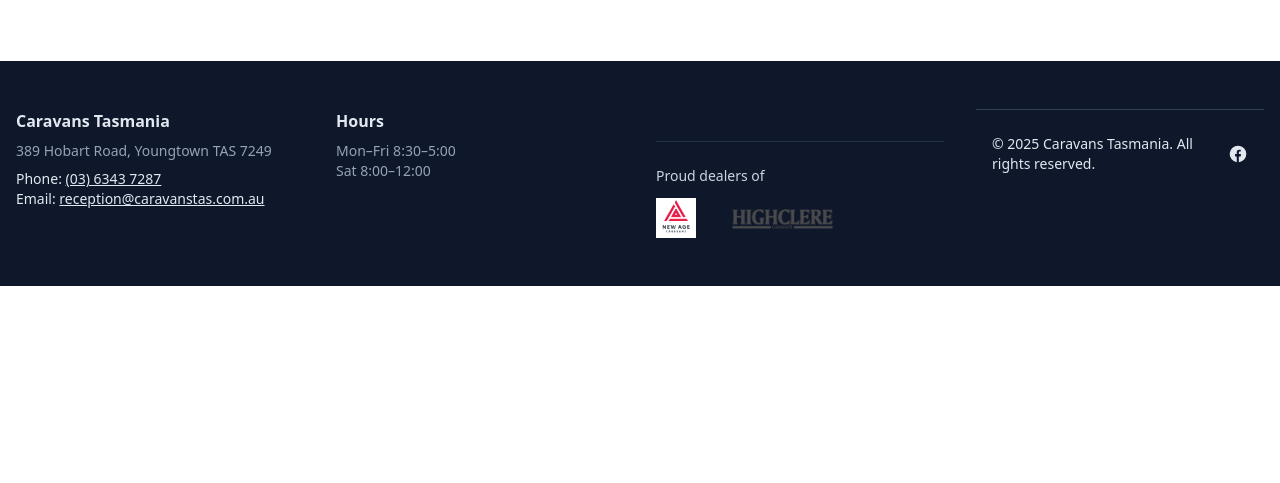
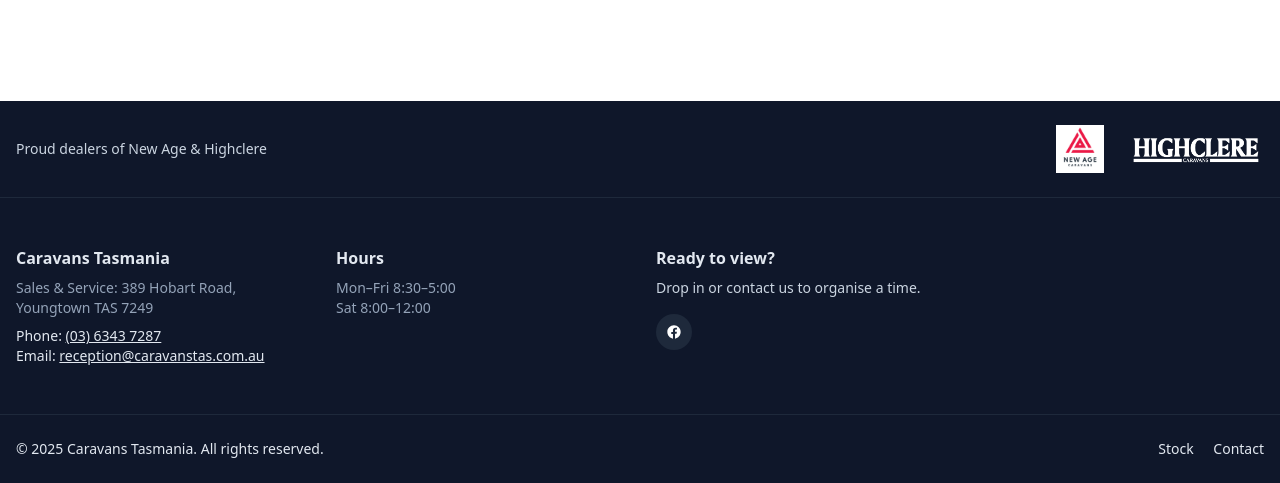
Before and after one commit to TasFknWegian/Ctas, a plain HTML site: page index1.html in a window 1280 px wide. Shown: the part 3014-3497 px from the top of the page. Before the commit the page ends 3300 px from the top, so only its background shows below. Drawn offline with nearby package versions, Linux system fonts and the light colour scheme.

Commit message:
Update index1.html

```diff
--- a/index1.html
+++ b/index1.html
@@ -17,6 +17,10 @@
   <meta name="twitter:card" content="summary">
 
   <script src="https://cdn.tailwindcss.com"></script>
+  <style>
+  /* make dark logos “white” on dark footer */
+  .logo-white { filter: brightness(0) invert(1); }
+</style>
   <style>
     html { scroll-behavior: smooth; }
     [id] { scroll-margin-top: 96px; }
@@ -442,46 +446,63 @@
     </div>
   </section>
 
-  <!-- Footer -->
-   <footer class="bg-slate-900 text-slate-200">
+<footer class="bg-slate-900 text-slate-200 mt-10">
+  <!-- Dealer strip -->
+  <div class="border-b border-slate-800">
+    <div class="max-w-7xl mx-auto px-4 py-6 flex items-center justify-between gap-6 flex-wrap">
+      <p class="text-sm text-slate-300">Proud dealers of New Age &amp; Highclere</p>
+      <div class="flex items-center gap-6">
+        <!-- New Age (keep colours) -->
+        <img src="assets/347646878_910836809978084_4849413234819503772_n.png"
+             alt="New Age Caravans" class="h-10 md:h-12 w-auto object-contain" loading="lazy" decoding="async">
+        <!-- Highclere (invert to white) -->
+        <img src="assets/Highclere-Caravans-logo-2.png"
+             alt="Highclere Caravans" class="h-8 md:h-10 w-auto object-contain logo-white" loading="lazy" decoding="async">
+      </div>
+    </div>
+  </div>
+
+  <!-- Main footer -->
   <div class="max-w-7xl mx-auto px-4 py-12 grid md:grid-cols-4 gap-8">
     <div>
       <h4 class="font-semibold">Caravans Tasmania</h4>
-        <p class="text-sm text-slate-400 mt-2">389 Hobart Road, Youngtown TAS 7249</p>
+      <p class="text-sm text-slate-400 mt-2">Sales &amp; Service: 389 Hobart Road, Youngtown TAS 7249</p>
       <p class="mt-2 text-sm">
-          Phone: <a class="underline" href="tel:+61363437287">(03) 6343 7287</a><br/>
+        Phone: <a class="underline" href="tel:+61363437287">(03) 6343 7287</a><br>
         Email: <a class="underline" href="mailto:reception@caravanstas.com.au">reception@caravanstas.com.au</a>
       </p>
     </div>
-
     <div>
       <h5 class="font-semibold">Hours</h5>
-        <p class="text-sm text-slate-400 mt-2">Mon–Fri 8:30–5:00<br/>Sat 8:00–12:00</p>
+      <p class="text-sm text-slate-400 mt-2">Mon–Fri 8:30–5:00<br>Sat 8:00–12:00</p>
     </div>
-
-<div class="mt-8 border-t border-slate-700/60 pt-6">
-  <p class="text-sm text-slate-300 mb-3">Proud dealers of</p>
-  <div class="flex flex-wrap items-center gap-8">
-    <img src="assets/347646878_910836809978084_4849413234819503772_n.png" alt="New Age Caravans" class="h-10 w-auto">
-    <img src="assets/Highclere-Caravans-logo-2.png" alt="Highclere Caravans" class="h-8 w-auto opacity-90">
-  </div>
-</div>
-
-
-    <div class="border-t border-slate-700">
-      <div class="max-w-7xl mx-auto px-4 py-6 text-sm flex flex-col md:flex-row items-center justify-between gap-4">
-        <p>© <span id="year"></span> Caravans Tasmania. All rights reserved.</p>
-        <div class="flex items-center gap-4">
-          <!-- Facebook -->
-          <a href="https://www.facebook.com/caravanstasmania/" target="_blank" rel="noopener" aria-label="Facebook">
-            <svg xmlns="http://www.w3.org/2000/svg" class="h-5 w-5 fill-current hover:text-blue-400" viewBox="0 0 24 24">
-              <path d="M22 12a10 10 0 1 0-11.5 9.9v-7h-2v-3h2v-2c0-2 1.2-3 3-3 .9 0 1.8.1 1.8.1v2h-1c-1 0-1.3.6-1.3 1.2v1.7h2.6l-.4 3h-2.2v7A10 10 0 0 0 22 12"/>
+    <div class="md:col-span-2">
+      <h5 class="font-semibold">Ready to view?</h5>
+      <p class="text-sm text-slate-300 mt-2">Drop in or contact us to organise a time.</p>
+      <div class="mt-4 flex items-center gap-3">
+        <!-- Facebook icon (SVG) -->
+        <a href="https://www.facebook.com/caravanstasmania/" target="_blank" rel="noopener"
+           class="inline-flex items-center justify-center w-9 h-9 rounded-full bg-slate-800 hover:bg-slate-700 transition">
+          <svg xmlns="http://www.w3.org/2000/svg" viewBox="0 0 24 24" class="w-4 h-4 fill-white" aria-hidden="true">
+            <path d="M22 12.06C22 6.5 17.52 2 12 2S2 6.5 2 12.06c0 5 3.66 9.14 8.44 9.94v-7.03H7.9v-2.9h2.54V9.41c0-2.5 1.49-3.89 3.77-3.89 1.09 0 2.23.2 2.23.2v2.45h-1.26c-1.24 0-1.63.77-1.63 1.56v1.87h2.78l-.44 2.9h-2.34V22c4.78-.8 8.44-4.94 8.44-9.94Z"/>
           </svg>
+          <span class="sr-only">Facebook</span>
         </a>
       </div>
     </div>
   </div>
+
+  <div class="border-t border-slate-800">
+    <div class="max-w-7xl mx-auto px-4 py-6 text-sm flex items-center justify-between">
+      <p>© <span id="year"></span> Caravans Tasmania. All rights reserved.</p>
+      <div class="space-x-4">
+        <a href="stock.html" class="hover:underline">Stock</a>
+        <a href="index.html#contact" class="hover:underline">Contact</a>
+      </div>
+    </div>
+  </div>
 </footer>
+
 
   <!-- Scripts (kept lean; includes YOUR original form scripts) -->
   <script>
```
Lines whose indentation alone changed are shown as unchanged.
